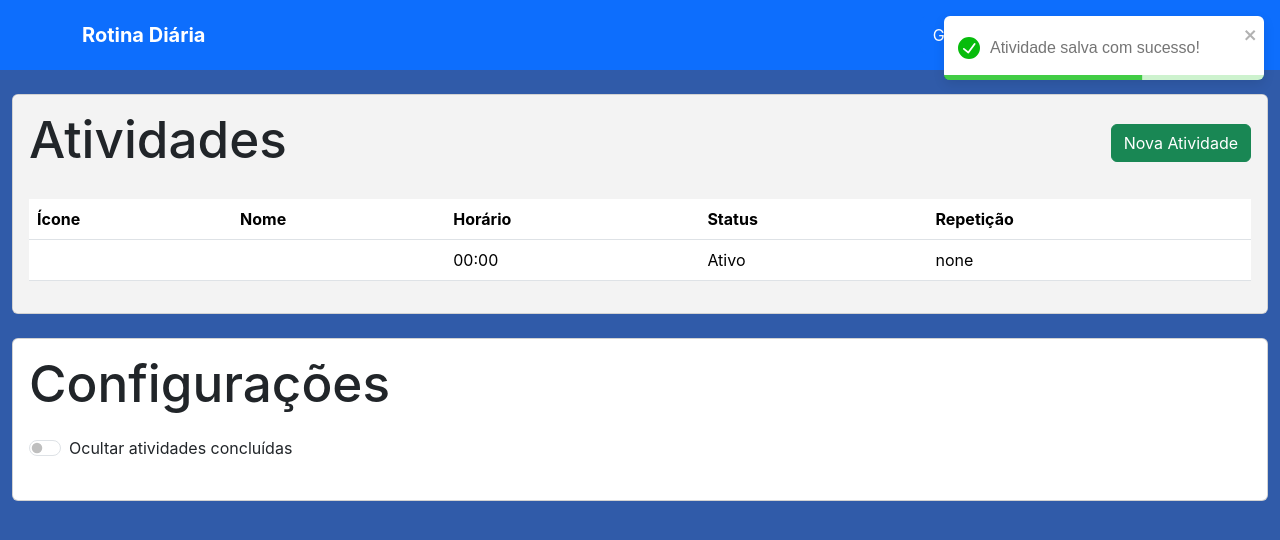
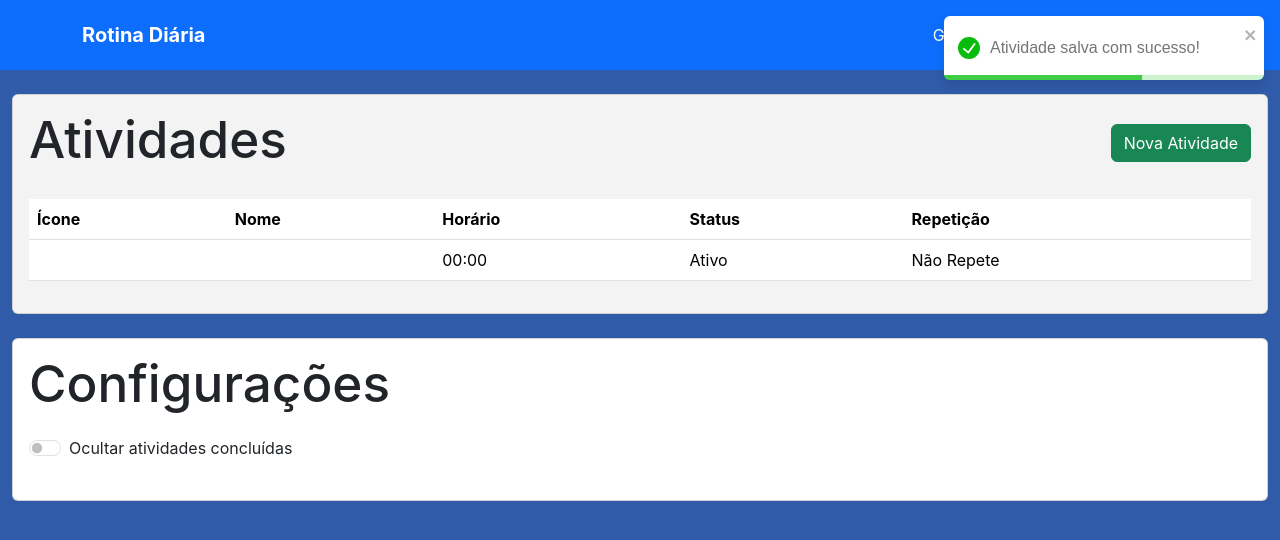
Before and after one commit to ricardocanedo/rotinaDiaria, a React (Vite) app in the folder frontend/: page /atividades/editar/1 in a window 1280 px wide. Both pictures are taken after a click on the button "Salvar". Shown: the top 540 px of the page. Built offline with nearby package versions, Linux system fonts and the light colour scheme.

Commit message:
translate repeat

```diff
--- a/frontend/src/pages/Atividades.jsx
+++ b/frontend/src/pages/Atividades.jsx
@@ -1,6 +1,7 @@
 import { useState, useEffect } from 'react';
 import { useNavigate } from 'react-router-dom';
 import { ActivityService } from '../services/activity.service';
+import { translateRepeat } from '../utils/translations';
 
 function Atividades() {
     const [activities, setActivities] = useState([]);
@@ -16,7 +17,14 @@ function Atividades() {
 
     const loadActivities = () => {
         const userActivities = ActivityService.getUserActivities();
-        setActivities(userActivities);
+
+        const translatedActivities = userActivities.map(activity => ({
+            ...activity,
+            repeatOriginal: activity.repeat,
+            repeat: translateRepeat(activity.repeat) // tradução para exibição
+        }))
+
+        setActivities(translatedActivities);
     };
 
     const handleEdit = (id) => {
@@ -65,7 +73,7 @@ function Atividades() {
                                         <td>{activity.name}</td>
                                         <td>{activity.time}</td>
                                         <td>{activity.isActive ? 'Ativo' : 'Inativo'}</td>
-                                        <td>{activity.repeat}</td>
+                                        <td className='text-capitalize'>{activity.repeat}</td>
                                     </tr>
                                 ))}
                             </tbody>
--- a/frontend/src/pages/EditarAtividade.jsx
+++ b/frontend/src/pages/EditarAtividade.jsx
@@ -113,9 +113,9 @@ function EditarAtividade() {
                                 value={activity.repeat}
                                 onChange={(e) => setActivity({...activity, repeat: e.target.value})}
                             >
-                                <option value="none">Não repete</option>
-                                <option value="daily">daily</option>
-                                <option value="weekly">weekly</option>
+                                <option value="none">Não Repete</option>
+                                <option value="daily">Diariamente</option>
+                                <option value="weekly">Semanalmente</option>
                             </select>
                         </div>
 
--- /dev/null
+++ b/frontend/src/utils/translations.ts
@@ -0,0 +1,9 @@
+export const translateRepeat = (repeat: string) => {
+    const translations: Record<string, string> = {
+        'none': 'não repete',
+        'daily': 'diariamente',
+        'weekly': 'semanalmente',
+    }
+
+    return translations[repeat] || repeat;
+}
```
Also changed, not shown: 1 other file (tests, documents, lock files or other folders).
